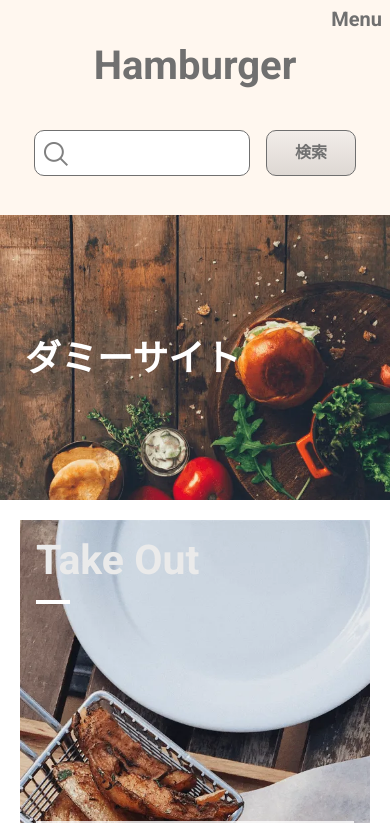
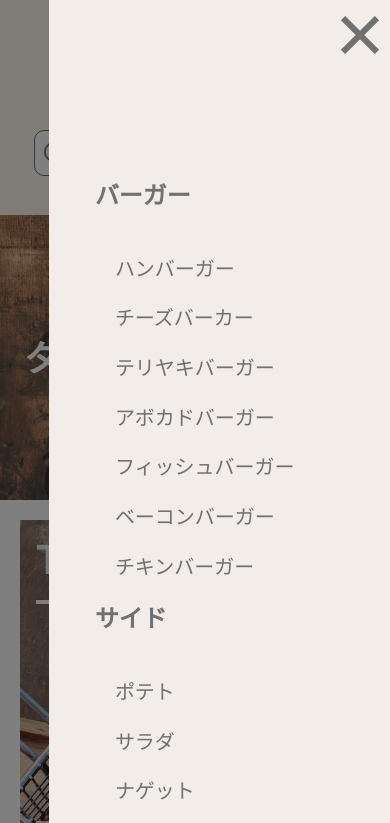
Before and after one commit to aco09web/RT_hamburgerSite, a plain HTML site: page index.html in a window 390 px wide. Both pictures are taken after a click on the link "Menu". Shown: the top 823 px of the page. Drawn offline with nearby package versions, Linux system fonts and the light colour scheme.

Commit message:
ハンバーガーメニューの追加

```diff
--- a/index.html
+++ b/index.html
@@ -57,8 +57,9 @@
 </main>
 </div>
 <div class="l-sidebar p-sidebar c-bg-color--gray">
-    <nav class="p-menu">
+    <nav class="p-menu c-bg-color--gray">
         <p class="p-menu__title c-text--bold c-text--gray--primary">Menu</p>
+        <a href="#" class="c-nav__btn--close"><span class="c-nav__btn--close__text">メニューを閉じる</span></a>
         <ul class="p-menu__listBox c-text--gray--primary">
             <li><a class="p-menu__list c-text--bold" href="#">バーガー</a>
                 <ul class="p-menu__subListBox">
@@ -89,6 +90,7 @@
         </ul>
     </nav>
 </div>
+<div class="c-nav__bg-color"></div>
 </div>
 
 <footer class="l-footer p-footer">
--- a/js/main.js
+++ b/js/main.js
@@ -0,0 +1,23 @@
+const content = document.querySelector(".p-menu");
+const btn = document.querySelector(".c-button--menu");
+const blackBg = document.querySelector('.c-nav__bg-color');
+const closeBtn = document.querySelector('.c-nav__btn--close');
+
+
+$(btn).click(function () {
+  $(this).toggleClass('is-open');
+    $(content).toggleClass('is-open');
+    $(closeBtn).toggleClass('is-open');
+    $(blackBg).toggleClass('is-open');
+});
+
+$(".p-menu a").click(function () {
+    $(content).removeClass('is-open');
+    $(closeBtn).removeClass('is-open');
+    $(blackBg).removeClass('is-open');
+});
+$(blackBg).click(function () {
+    $(content).removeClass('is-open');
+    $(closeBtn).removeClass('is-open');
+    $(blackBg).removeClass('is-open');
+});
--- a/scss/layout/_sidebar.scss
+++ b/scss/layout/_sidebar.scss
@@ -1,9 +1,8 @@
 @use "../foundation/global" as g;
 
 .l-sidebar{
-    display: none;
+        display: block;
     @include g.breakpoint(pc){
-        display: block;
         width: 19.11%;
     }
 }
--- a/scss/object/component/_index.scss
+++ b/scss/object/component/_index.scss
@@ -18,3 +18,4 @@
 @use "unordered";
 @use "pre";
 @use "table";
+@use "nav";
--- /dev/null
+++ b/scss/object/component/_nav.scss
@@ -0,0 +1,76 @@
+@use "../../foundation/global" as g;
+
+
+.c-nav__bg-color{
+    background-color: g.$color--black;
+    position: fixed;
+    left: 0;
+    top: 0;
+    width: 100vw;
+    height: 100vh;
+    z-index: 998;
+    opacity: 0;
+    visibility: hidden;
+    transition: all 0.3s;
+    cursor: pointer;
+    @include g.breakpoint(pc){
+        display: none;
+    }
+}
+.c-nav__bg-color.is-open{
+    opacity: 0.5;
+    visibility: visible;
+}
+.c-nav__btn--close{
+    transition: all 0.5s;
+    transition-timing-function: ease-in-out;
+    opacity: 0;
+    @include g.breakpoint(pc){
+        display: none;
+    }
+}
+.c-nav__btn--close.is-open{
+    display: block;
+    position: fixed;
+    top: 8px;
+    right: 8px;
+    width: 46px;
+    height: 54px;
+    opacity: 1;
+    ::before{
+    position: absolute;
+    top: 24px;
+    left: 0;
+    content: "";
+    width: 48px;
+    height: 6px;
+    background-color: g.$color--text-gray-primary;
+    -webkit-transition: 0.2s;
+    transition: 0.2s;
+    transform: rotate(-45deg);
+    }
+    ::after{
+    position: absolute;
+    bottom: 24px;
+    left: 0;
+    content: "";
+    width: 48px;
+    height: 6px;
+    background-color: g.$color--text-gray-primary;
+    -webkit-transition: 0.2s;
+    transition: 0.2s;
+    transform: rotate(-135deg);
+    }
+    @include g.breakpoint(pc){
+        display: none;
+    }
+}
+.c-nav__btn--close__text{
+    display: block;
+    overflow: hidden;
+    width: 1px;
+    height: 1px;
+    @include g.breakpoint(pc){
+        display: none;
+    }
+}
--- a/scss/object/project/_menu.scss
+++ b/scss/object/project/_menu.scss
@@ -1,29 +1,73 @@
 @use "../../foundation/global" as g;
 
 .p-menu{
+    padding: 178px 0 178px 46px;
+    display: block;
+    position: fixed;
+    width: 87.47vw;
+    height: 100%;
+    right: -100%;
+    top: 0;
+    z-index: 999;
+    overflow-y: scroll;
+    transition: all 0.5s;
+    transition-timing-function: ease-in-out;
+    @include g.breakpoint(tablet){
+        width: 44vw;
+    }
+    @include g.breakpoint(pc){
         padding: 4.375vw 0 4.375vw 2.395vw;
+        width: 100%;
+        height: auto;
+        position: relative;
+        right: 0;
+        z-index: 0;
+        transition: none;
+    }
+}
+.p-menu.is-open{
+    right: 0;
 }
 .p-menu__title{
+    display: none;
+    @include g.breakpoint(pc){
+        display: block;
         font-family: g.$font-title;
         font-size: 1.770vw;
         line-height: 2.022vw;
         margin-bottom: 4.687vw;
     }
+}
 .p-menu__list{
+    display: inline-block;
+    font-size: 2.4rem;
+    line-height: 1.485;
+    margin-bottom: 40px;
+    @include g.breakpoint(pc){
         font-size: 1.25vw;
         margin-bottom: 1.666vw;
-        display: inline-block;
+    }
+
 }
 
 .p-menu__subListBox{
+    padding-left: 20px;
+    margin-bottom: 20px;
+    @include g.breakpoint(pc){
         margin-bottom: 2.5vw;
         padding-left: 1.041vw;
     }
+}
 .p-menu__subList{
+    font-size: 2rem;
+    line-height: 1.485;
+    margin-bottom: 20px;
+    &:last-child{
+        margin-bottom: 0;
+    }
+    @include g.breakpoint(pc){
         font-size: 1.041vw;
         line-height: 1.546vw;
         margin-bottom: 1.041vw;
-    &:last-child{
-        margin-bottom: 0;
     }
 }
--- a/scss/object/project/_sidebar.scss
+++ /dev/null
@@ -1,5 +0,0 @@
-@use "../../foundation/global" as g;
-
-.p-sidebar{
-    display: flex;
-}
```
Also changed, not shown: archive.html (+3 -1 lines), archive_search.html (+3 -1 lines), shop.html (+3 -1 lines), single.html (+3 -1 lines), css/style.css, css/style.min.css, scss/object/project/_index.scss (line endings or trailing spaces), 2 other files. Lines whose indentation alone changed are shown as unchanged.
